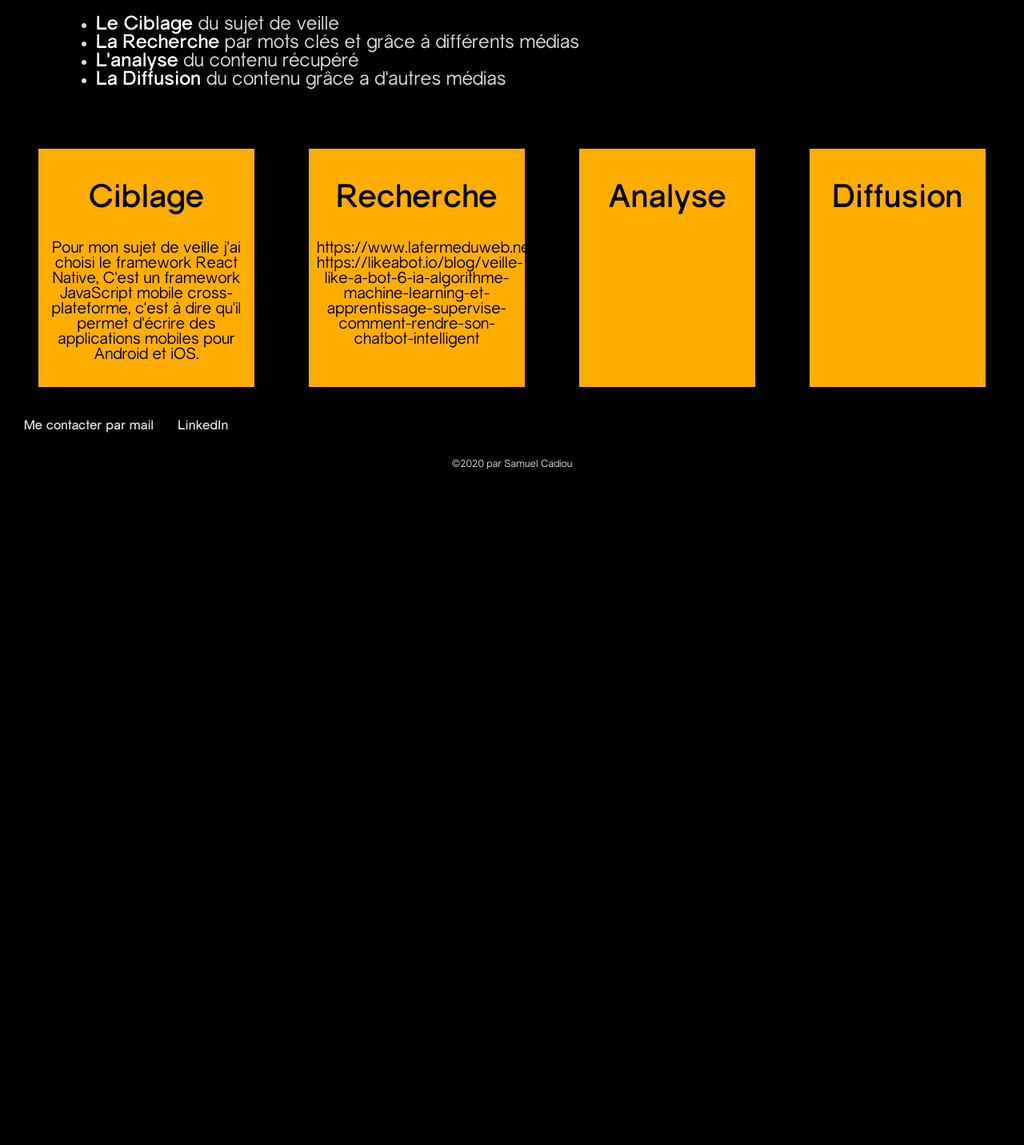
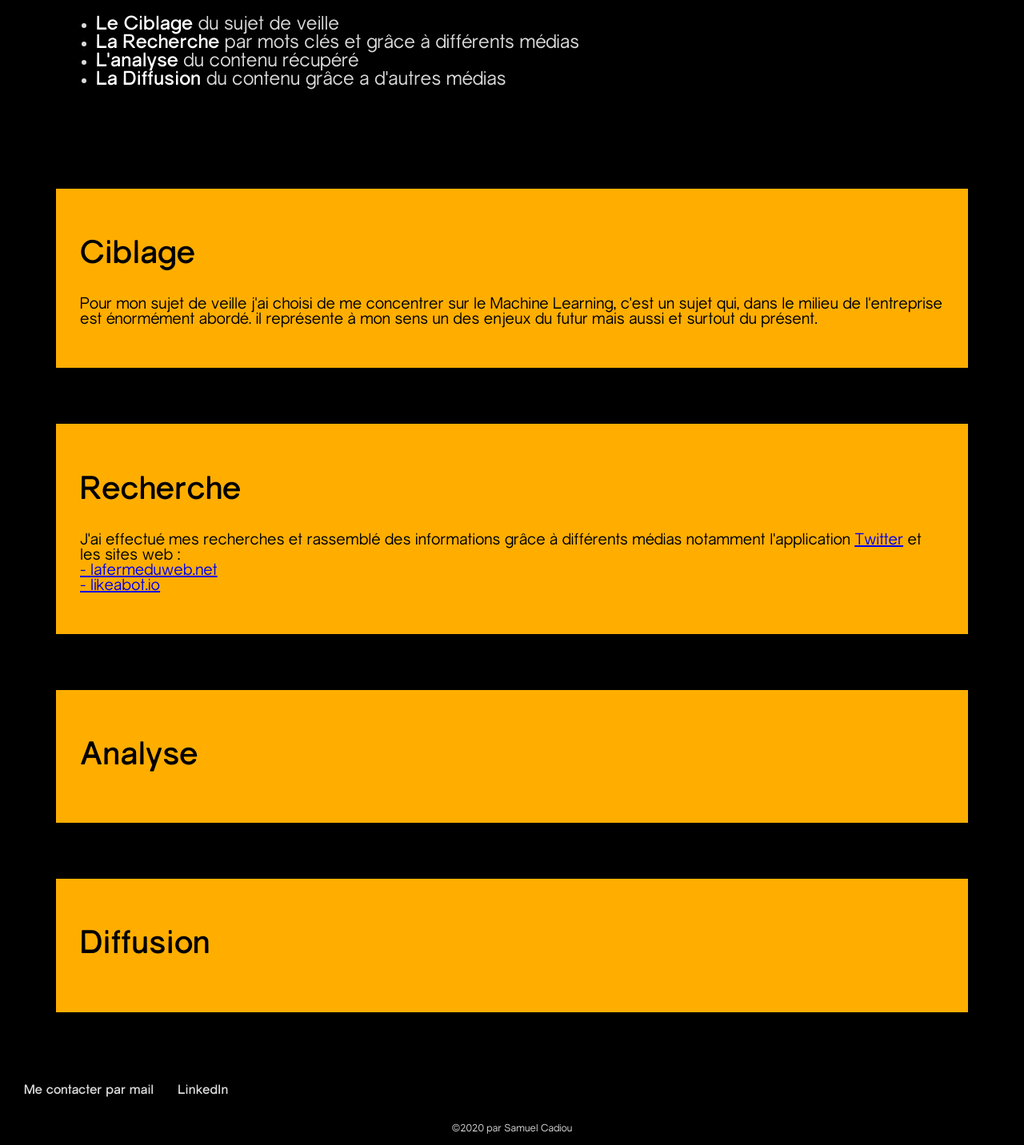
Before and after one commit to SamCadRED/portfolio, a PHP site: page /pages/veille.php in a window 1280 px wide. Shown: the part 801-2233 px from the top of the page at 80% size. Before the commit the page ends 1388 px from the top, so only its background shows below. Run offline with PHP 8.4, Linux system fonts and the light colour scheme.

Commit message:
design et contenu

```diff
--- a/pages/veille.php
+++ b/pages/veille.php
@@ -54,16 +54,16 @@
             <div class="card">
                 <?php
                     $title = "Ciblage";
-                    $text = "Pour mon sujet de veille j'ai choisi le framework React Native,
-                    C'est un framework JavaScript mobile cross-plateforme, c'est à dire qu'il permet d'écrire des applications mobiles pour Android et iOS.";
+                    $text = "Pour mon sujet de veille j'ai choisi de me concentrer sur le Machine Learning, c'est un sujet qui, dans le milieu de l'entreprise est énormément abordé. il représente à mon sens un des enjeux du futur mais aussi et surtout du présent.";
                     echo display_card($title, $text)
                 ?>
             </div>
             <div class="card">
                 <?php
                     $title = "Recherche";
-                    $text = "https://www.lafermeduweb.net/tag/machinelearning
-                    https://likeabot.io/blog/veille-like-a-bot-6-ia-algorithme-machine-learning-et-apprentissage-supervise-comment-rendre-son-chatbot-intelligent
+                    $text = "J'ai effectué mes recherches et rassemblé des informations grâce à différents médias notamment l'application <a href='https://twitter.com'>Twitter</a> et les sites web : <br>
+                    <a href='https://www.lafermeduweb.net/tag/machinelearning'>- lafermeduweb.net</a> <br>
+                    <a href='https://likeabot.io/blog/veille-like-a-bot-6-ia-algorithme-machine-learning-et-apprentissage-supervise-comment-rendre-son-chatbot-intelligent'>- likeabot.io</a><br>
                     ";
                     echo display_card($title, $text)
                 ?>
--- a/style/style.css
+++ b/style/style.css
@@ -208,18 +208,12 @@ tbody div {
     color: white;
 }
 .pres_card {
-    display: flex;
-    flex-wrap: wrap;
-    justify-content: space-evenly;
-    flex-direction: row;
+
 }
 .card {
-    text-align: center;
     color: black;
-    margin: 20px;
-    padding: 10px;
-    max-width: 250px;
-    min-width: 200px;
+    margin: 70px;
+    padding: 30px;
     background-color: var(--color-orange);
 }
 .card h2 {
```
